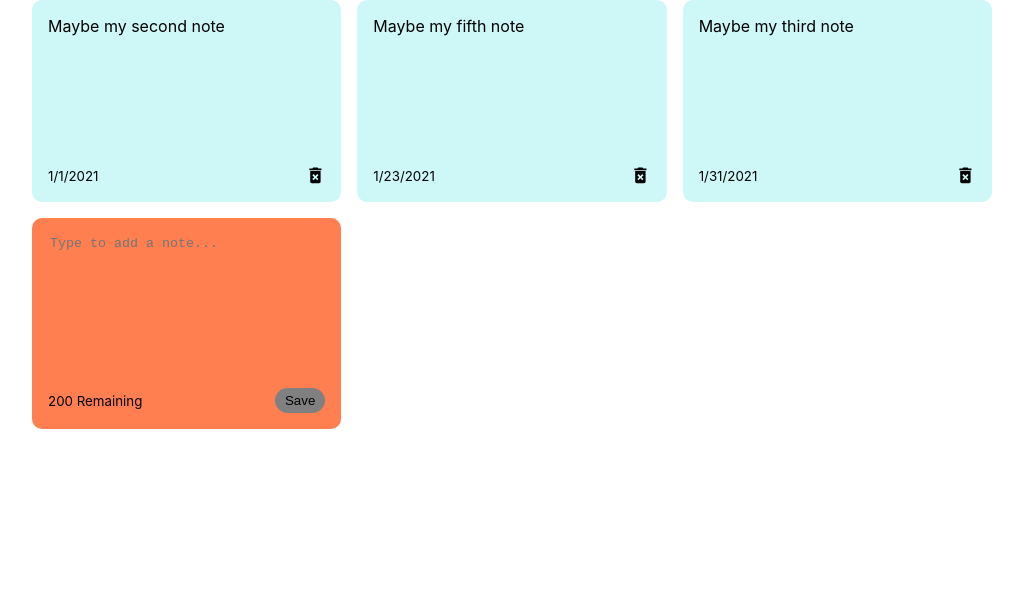
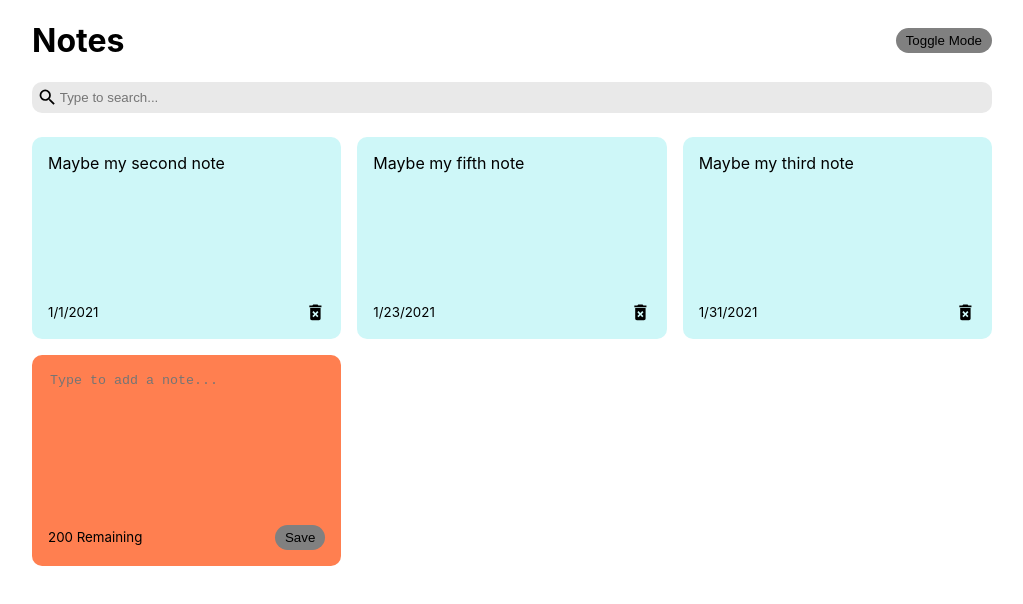
Before and after one commit to lorena57/Notes-App, a React (Create React App) app: page / in a window 1280 px wide. Shown: the top 604 px of the page, without its empty margins (128-1151 px from the left). Built offline with nearby package versions, Linux system fonts and the light colour scheme.

Commit message:
create useEffect

```diff
--- a/src/App.js
+++ b/src/App.js
@@ -1,6 +1,8 @@
-import { useState } from 'react';
+import { useState, useEffect } from 'react';
 import { nanoid } from 'nanoid';
 import NotesList from './components/NotesList';
+import Search from './components/Search';
+import Header from './components/Header';
 
 const App = () => {
   const [notes, setNotes] = useState([
@@ -21,6 +23,8 @@
     },
   ]);
 
+  const [searchText, setSearchText] = useState('');
+
   const addNote = (text) => {
     const date = new Date();
     const newNote = {
@@ -37,13 +41,32 @@
     setNotes(newNotes);
   };
 
+  const [darkMode, setDarkMode] = useState(false);
+
+  useEffect(() => {
+    const savedNotes = JSON.parse(localStorage.getItem('notes-app-data'));
+    if (savedNotes) {
+      setNotes(savedNotes);
+    }
+  }, []);
+
+  useEffect(() => {
+    localStorage.setItem('notes-app-data', JSON.stringify(notes));
+  }, [notes]);
+
   return (
-    <div className="container">
-      <NotesList
-        notes={notes}
-        handleAddNote={addNote}
-        handleDeleteNote={deleteNote}
-      />
+    <div className={`${darkMode && 'dark-mode'}`}>
+      <div className="container">
+        <Header handleToggleDarkMode={setDarkMode} />
+        <Search handleSearchNote={setSearchText} />
+        <NotesList
+          notes={notes.filter((note) =>
+            note.text.toLowerCase().includes(searchText)
+          )}
+          handleAddNote={addNote}
+          handleDeleteNote={deleteNote}
+        />
+      </div>
     </div>
   );
 };
--- /dev/null
+++ b/src/components/Header.js
@@ -0,0 +1,19 @@
+import React from 'react';
+
+const Header = ({ handleToggleDarkMode }) => {
+  return (
+    <div className="header">
+      <h1>Notes</h1>
+      <button
+        onClick={() =>
+          handleToggleDarkMode((previousDarkMode) => !previousDarkMode)
+        }
+        className="save"
+      >
+        Toggle Mode
+      </button>
+    </div>
+  );
+};
+
+export default Header;
--- /dev/null
+++ b/src/components/Search.js
@@ -0,0 +1,17 @@
+import React from 'react';
+import { MdSearch } from 'react-icons/md';
+
+const Search = ({ handleSearchNote }) => {
+  return (
+    <div className="search">
+      <MdSearch className="search-icons" size="1.3em" />
+      <input
+        onChange={(event) => handleSearchNote(event.target.value)}
+        type="text"
+        placeholder="Type to search..."
+      />
+    </div>
+  );
+};
+
+export default Search;
--- a/src/index.css
+++ b/src/index.css
@@ -41,6 +41,7 @@
   margin-left: auto;
   padding-left: 15px;
   padding-right: 15px;
+  min-height: 100vh;
 }
 
 .note.new {
@@ -72,3 +73,35 @@
 .delete-icon {
   cursor: pointer;
 }
+
+.search {
+  display: flex;
+  align-items: center;
+  background-color: rgb(233, 233, 233);
+  border-radius: 10px;
+  padding: 5px;
+  margin-bottom: 1.5em;
+}
+
+.search input {
+  border: none;
+  background-color: rgb(233, 233, 233);
+}
+
+.search input:focus {
+  outline: none;
+}
+
+.header {
+  display: flex;
+  align-items: center;
+  justify-content: space-between;
+}
+
+.dark-mode {
+  background-color: black;
+}
+
+.dark-mode h1 {
+  color: white;
+}
```
